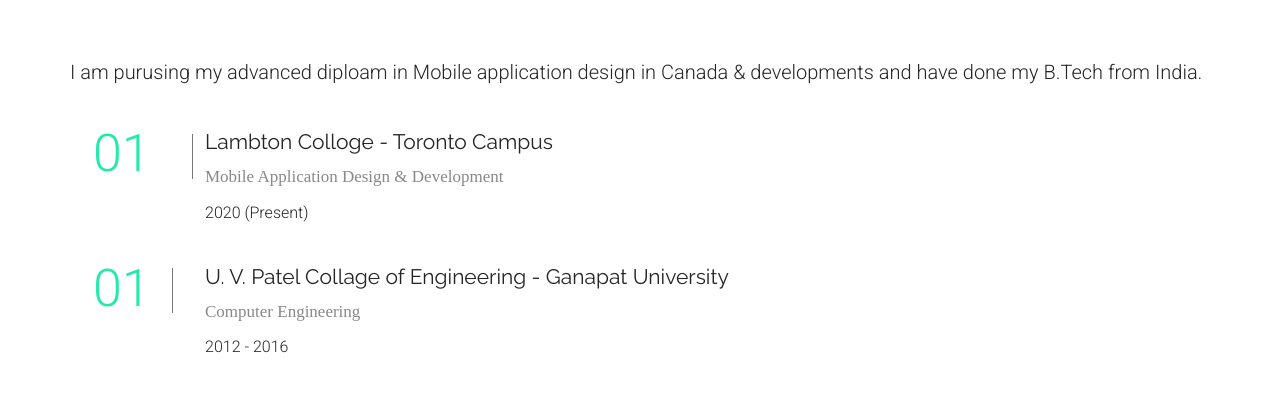
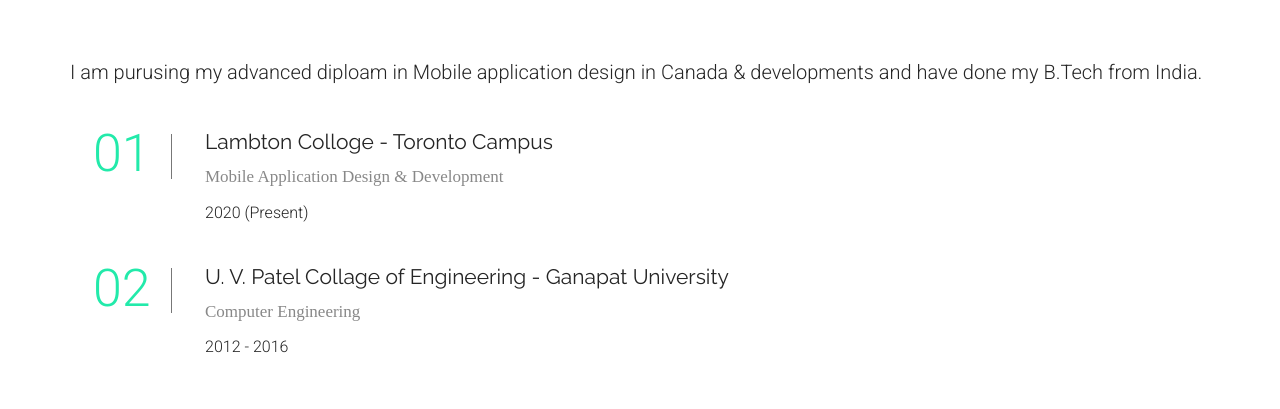
Before and after one commit to nency-shobhashana/portfolio, a plain HTML site: page index.html in a window 1280 px wide. Shown: the part 3600-4009 px from the top of the page. Drawn offline with Linux system fonts and the light colour scheme; a web font is replaced by a local one.

Commit message:
added some changes

```diff
--- a/css/style.css
+++ b/css/style.css
@@ -737,7 +737,8 @@ section#education #education-intro #list-education .education-item::after {
   height: 45px;
   background: #777777;
   position: absolute;
-  margin-left: -116px;
+  left: 0;
+  margin-left: 116px;
   margin-top: -68px;
 }
 section#education #education-intro #list-education .education-item h3 {
--- a/index.html
+++ b/index.html
@@ -416,8 +416,6 @@
                 <span>2020 (Present)</span>
               </div><!---End .education-item-->
 
-            </div><!--End #list-education-->
-            <div id="list-education">
               <div class="education-item">
                 <h3>U. V. Patel Collage of Engineering - Ganapat University</h3>
                 <h4>Computer Engineering</h4>
```
